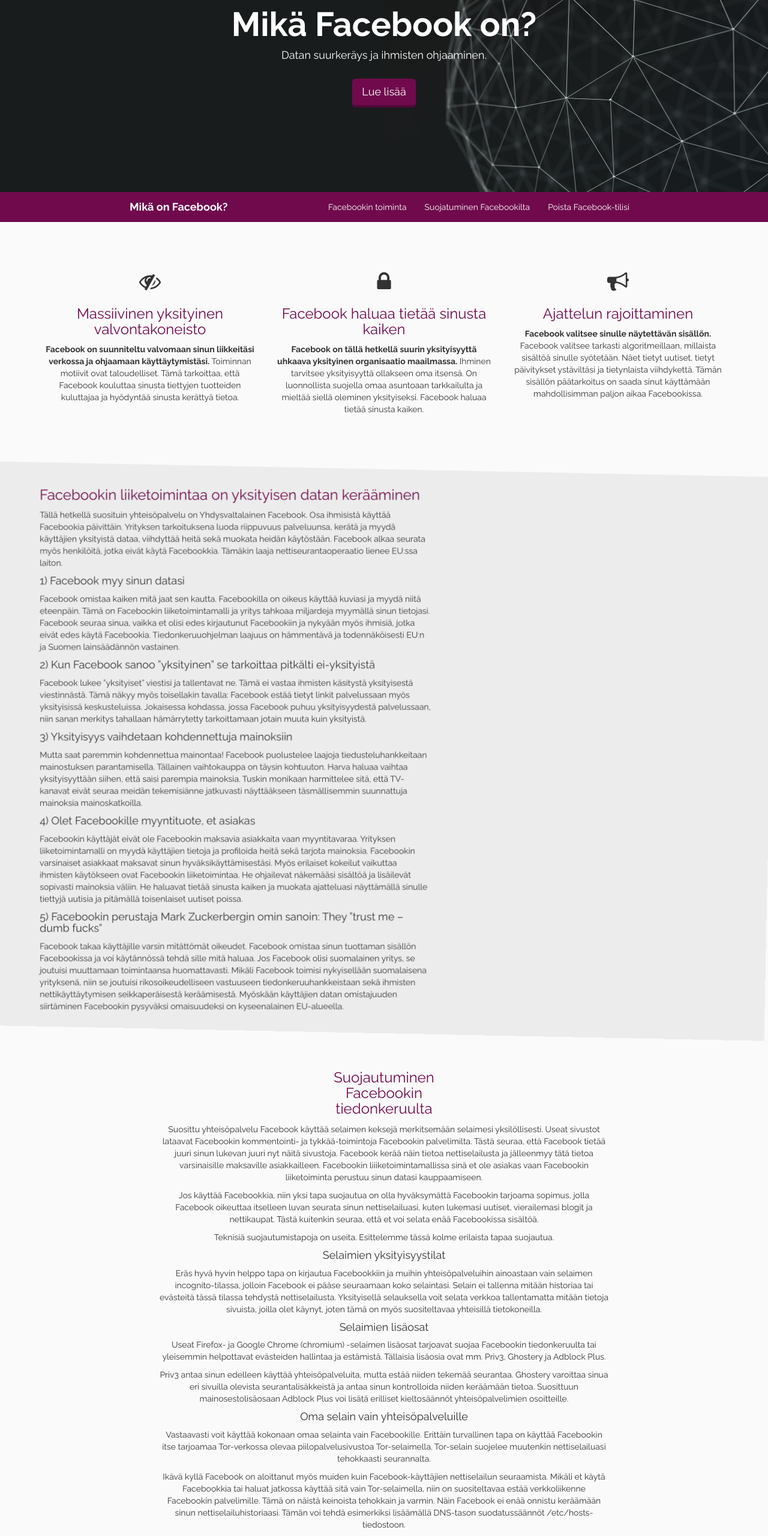
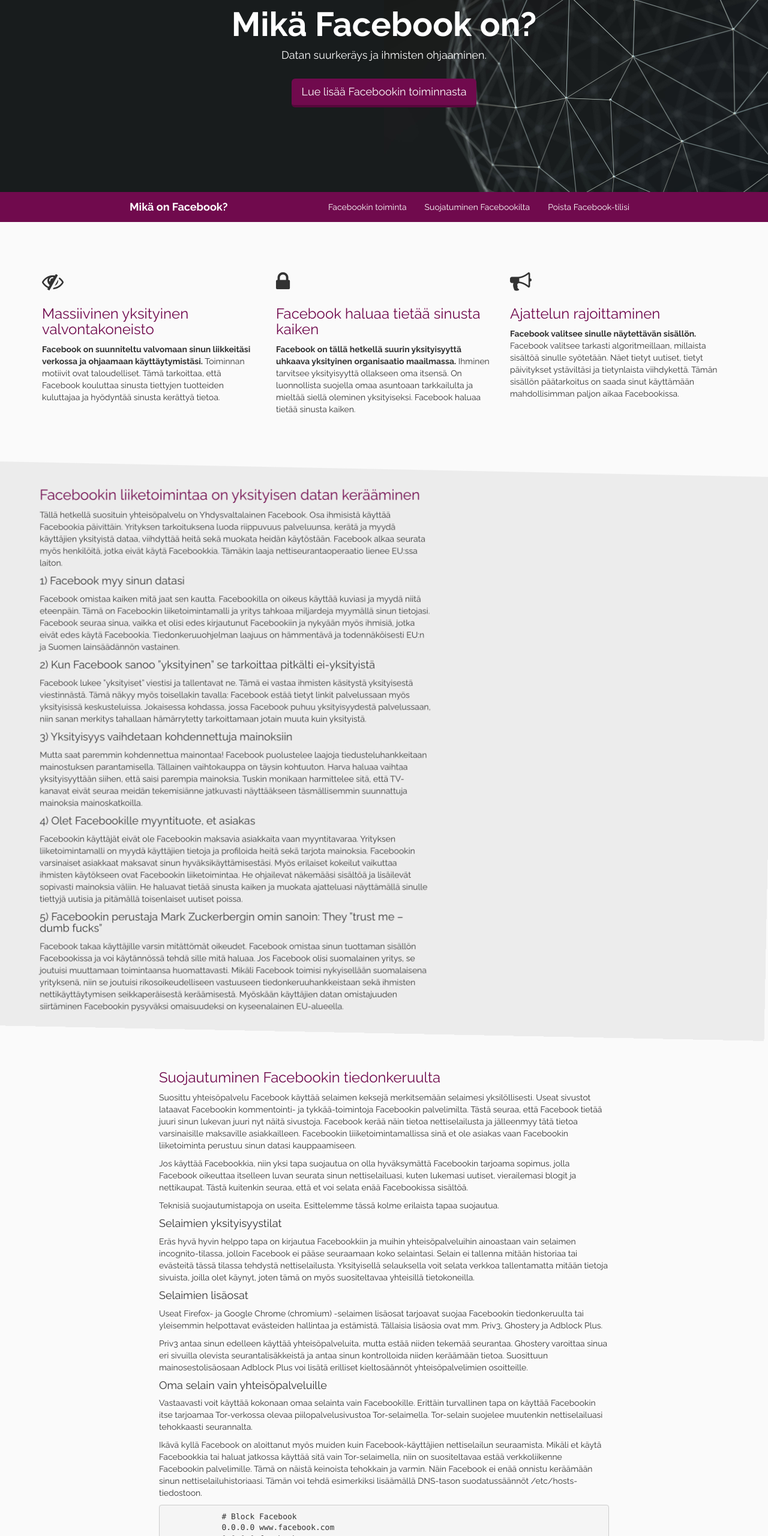
Before and after one commit to juhanurmi/delete-facebook, a plain HTML site: page index.html in a window 1280 px wide. Shown: the part 80-2640 px from the top of the page at 60% size. Drawn offline with nearby package versions, Linux system fonts and the light colour scheme; some packages are replaced by stand-ins of ours; a script that the page names is missing.

Commit message:
Asettelun parantelu.

```diff
--- a/index.html
+++ b/index.html
@@ -27,7 +27,7 @@
               <h1>Mikä Facebook on?</h1>
               <h4>Datan suurkeräys ja ihmisten ohjaaminen.</h4>
               <br>
-              <a href="index.html#pointswrap" data-scroll data-options="offset:35;"><button type="button" class="btn btn-lg btn-primary">Lue lisää</button></a>
+              <a href="index.html#pointswrap" data-scroll data-options="offset:35;"><button type="button" class="btn btn-lg btn-primary">Lue lisää Facebookin toiminnasta</button></a>
             </div>
         </div>
       </div>
@@ -56,7 +56,7 @@
     </nav>
     <section id="pointswrap">
       <div class="container">
-        <div class="row centered">
+        <div class="row">
           <div class="col-md-4">
             <h1><i class="fa fa-eye-slash"></i></h1>
             <h3>Massiivinen yksityinen valvontakoneisto</h3>
@@ -100,11 +100,9 @@
     <section id="data">
       <div id="protection"></div>
       <div class="container">
-        <div class="row centered">
-          <div class="col-md-3 center-block head">
+        <div class="row">
+          <div class="col-md-8 center-block">
             <h3>Suojautuminen Facebookin tiedonkeruulta</h3>
-          </div>
-          <div class="col-md-8 center-block">
             <p>Suosittu yhteisöpalvelu Facebook käyttää selaimen keksejä merkitsemään selaimesi yksilöllisesti. Useat sivustot lataavat Facebookin kommentointi- ja tykkää-toimintoja Facebookin palvelimilta. Tästä seuraa, että Facebook tietää juuri sinun lukevan juuri nyt näitä sivustoja. Facebook kerää näin tietoa nettiselailusta ja jälleenmyy tätä tietoa varsinaisille maksaville asiakkailleen. Facebookin liiiketoimintamallissa sinä et ole asiakas vaan Facebookin liiketoiminta perustuu sinun datasi kauppaamiseen.</p>
 
             <p>Jos käyttää Facebookkia, niin yksi tapa suojautua on olla hyväksymättä Facebookin tarjoama sopimus, jolla Facebook oikeuttaa itselleen luvan seurata sinun nettiselailuasi, kuten lukemasi uutiset, vierailemasi blogit ja nettikaupat. Tästä kuitenkin seuraa, että et voi selata enää Facebookissa sisältöä.</p>
@@ -152,7 +150,7 @@
     </section>
     <section id="polygons2" data-speed="6" data-type="background">
     </section>
-    <section id="footerwrap">
+    <section id="footerwrap" hidden>
       <div class="container">
         <div class="row">
           <div class="col-md-4 effi">
```
Also changed, not shown: poista.html (+2 -2 lines).
